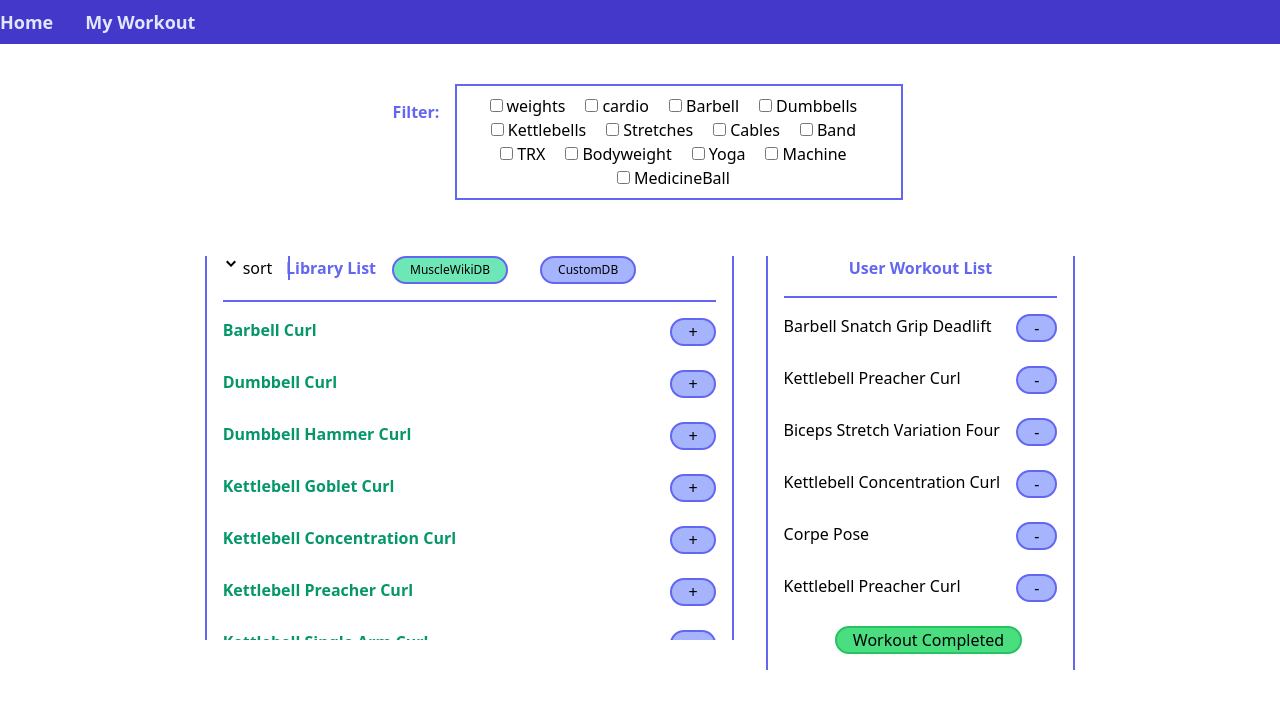
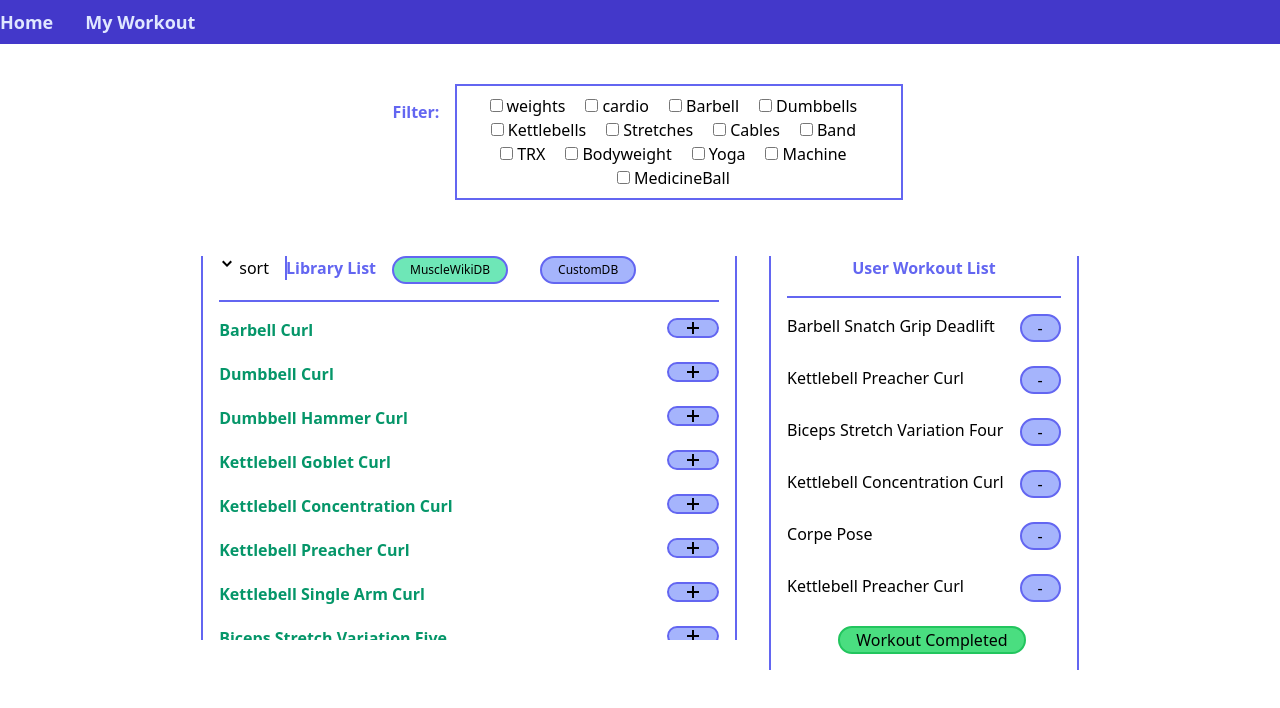
Before and after one commit to Natedaug/workout, a React (Create React App) app: page / in a window 1280 px wide. Shown: the top 708 px of the page. Built offline with nearby package versions, Linux system fonts and the light colour scheme; data requests are answered from the project's data file.

Commit message:
added icon for +

```diff
--- a/src/components/library/LibraryListItem.js
+++ b/src/components/library/LibraryListItem.js
@@ -3,6 +3,7 @@ import Modal from "../Modal";
 import ExcerciseCard from "../ExerciseCard";
 import ModalActionBar from "../ModalActionBar";
 import Button from "../Button";
+import { GoPlus } from "react-icons/go";
 
 function LibraryListItem({ index, exercise, addExercise }) {
 	const [showModal, setShowModal] = useState(false);
@@ -19,7 +20,7 @@ function LibraryListItem({ index, exercise, addExercise }) {
 				className="border-indigo-500 bg-indigo-300"
 				onClick={() => addExercise(exercise)}
 			>
-				+
+				<GoPlus />
 			</Button>
 
 			{showModal && (
--- a/src/components/usersWorkout/UserWorkoutListItem.js
+++ b/src/components/usersWorkout/UserWorkoutListItem.js
@@ -1,4 +1,4 @@
-import { GoCheck } from "react-icons/go";
+import { GoCheck, GoTrash } from "react-icons/go";
 import { useState } from "react";
 import useExerciseContext from "../../hooks/use-exercise-context";
 import Button from "../Button";
```
